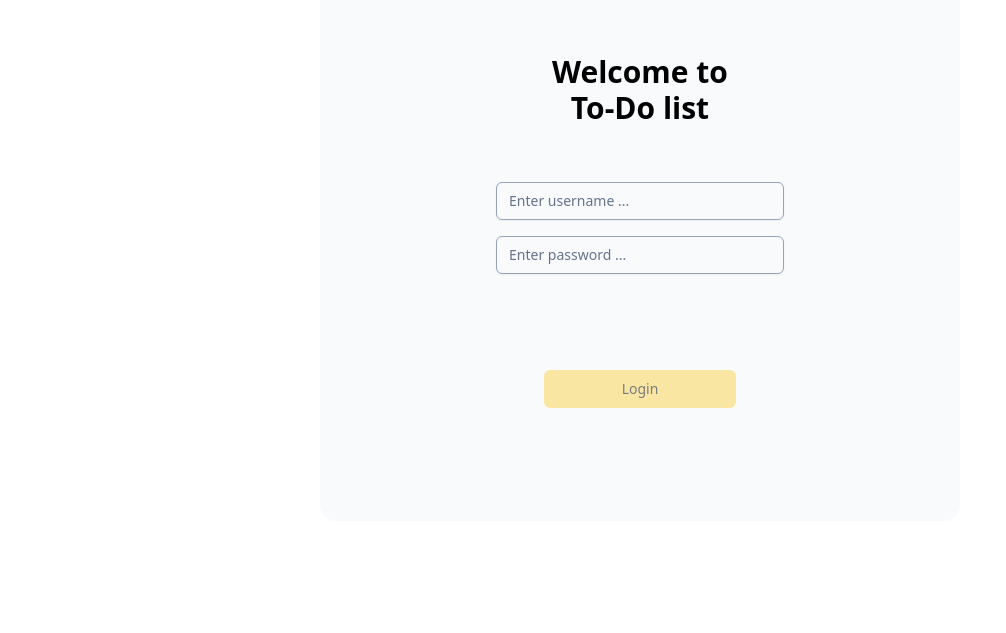
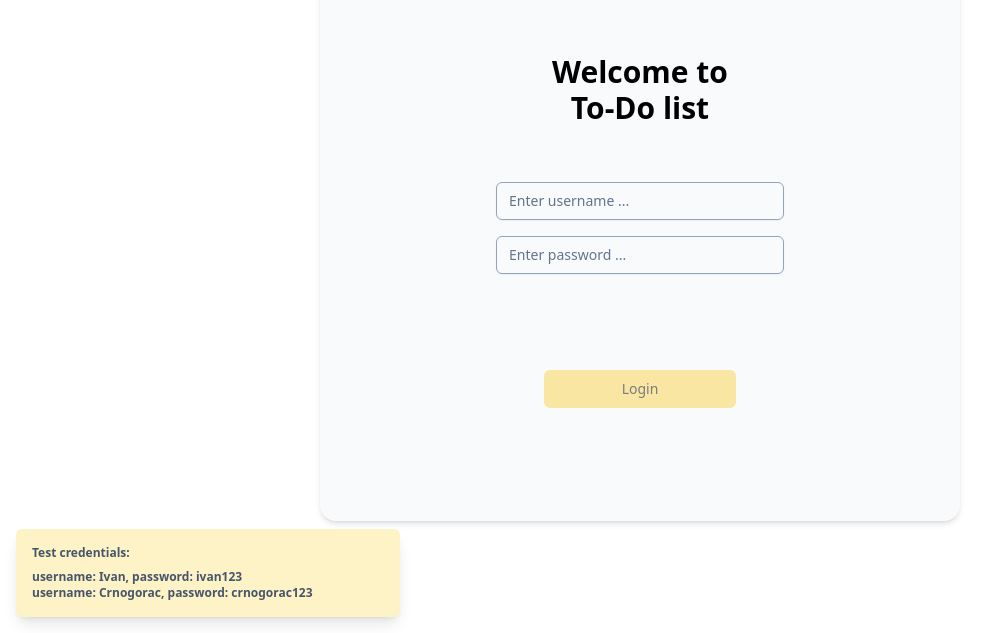
Before and after one commit to CrnogoracIvan/nqode-todo_list, a React (Vite) app: page / in a window 1280 px wide. Shown: the part 167-800 px from the top of the page, without its empty margins (0-1006 px from the left). Built offline with nearby package versions, Linux system fonts and the light colour scheme.

Commit message:
Added credentials helper

```diff
--- a/src/components/auth/Auth.tsx
+++ b/src/components/auth/Auth.tsx
@@ -49,8 +49,23 @@ export const Auth = () => {
         </div>
     )
 
+    const renderHelper = () => (
+        <div
+            className={`absolute bottom-0 left-0 bg-amber-100 rounded-md w-96 h-46 p-4 m-4 shadow-lg ${isError && 'border-red-600 border-2 animate-bounce'}`}>
+            <p className={'text-xs font-bold text-slate-600 mb-2'}>Test credentials:</p>
+            {mockUsers.map((item) => (
+                <p key={item.id} className={'text-xs font-bold text-slate-600'}>
+                    {`username: ${item.name}, password: ${item.password}`}
+                </p>
+            ))}
+
+        </div>
+    )
+
     return (
-        <div className="flex flex-col justify-center items-center bg-slate-50 rounded-2xl w-[40rem] h-[36rem]">
+        <>
+            <div
+                className="flex flex-col justify-center items-center bg-slate-50 rounded-2xl w-[40rem] h-[36rem] shadow-md">
                 <h1 className={'text-3xl font-bold text-center mb-12'}>
                     Welcome to <br/>To-Do list
                 </h1>
@@ -58,5 +73,8 @@ export const Auth = () => {
                 <FoundationButton type={'SUBMIT'} label={'Login'} onClick={handleLogin}
                                   disabled={buttonDisabled}/>
             </div>
+
+            {renderHelper()}
+        </>
     )
 }
```
Lines whose indentation alone changed are shown as unchanged.
